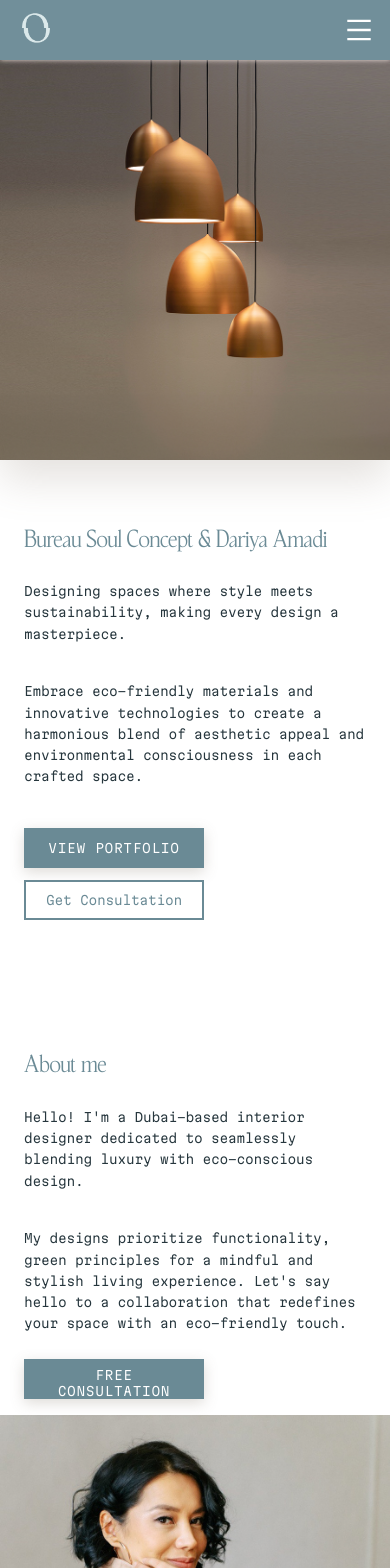
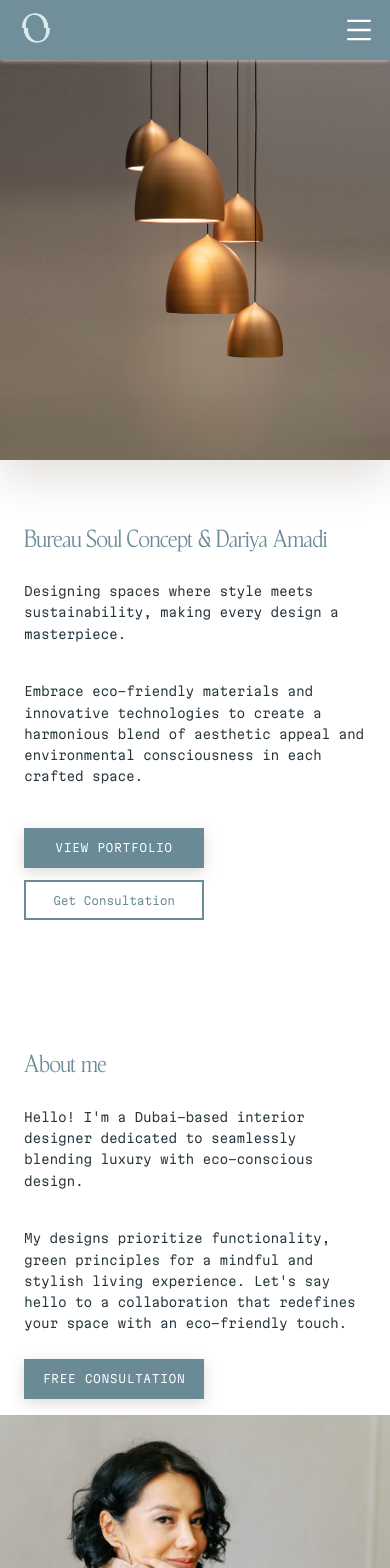
Before and after one commit to AllaOz/DesignerNext.js, a Next.js app in the folder interior-design/: page / in a window 390 px wide. Shown: the top 1568 px of the page. Built offline with nearby package versions, Linux system fonts and the light colour scheme.

Commit message:
Revert free consultation button font size to 11.2px in mobile version

```diff
--- a/interior-design/components/globals.scss
+++ b/interior-design/components/globals.scss
@@ -546,7 +546,7 @@ $hover-color: $accent-color;
   .learnMoreBtn {
     min-width: 180px;
     width: 180px;
-    font-size: 0.78125rem; // ~12.5px
+    font-size: 0.7rem; // ~11.2px
     padding: 8px 12px;
   }
 }
```
